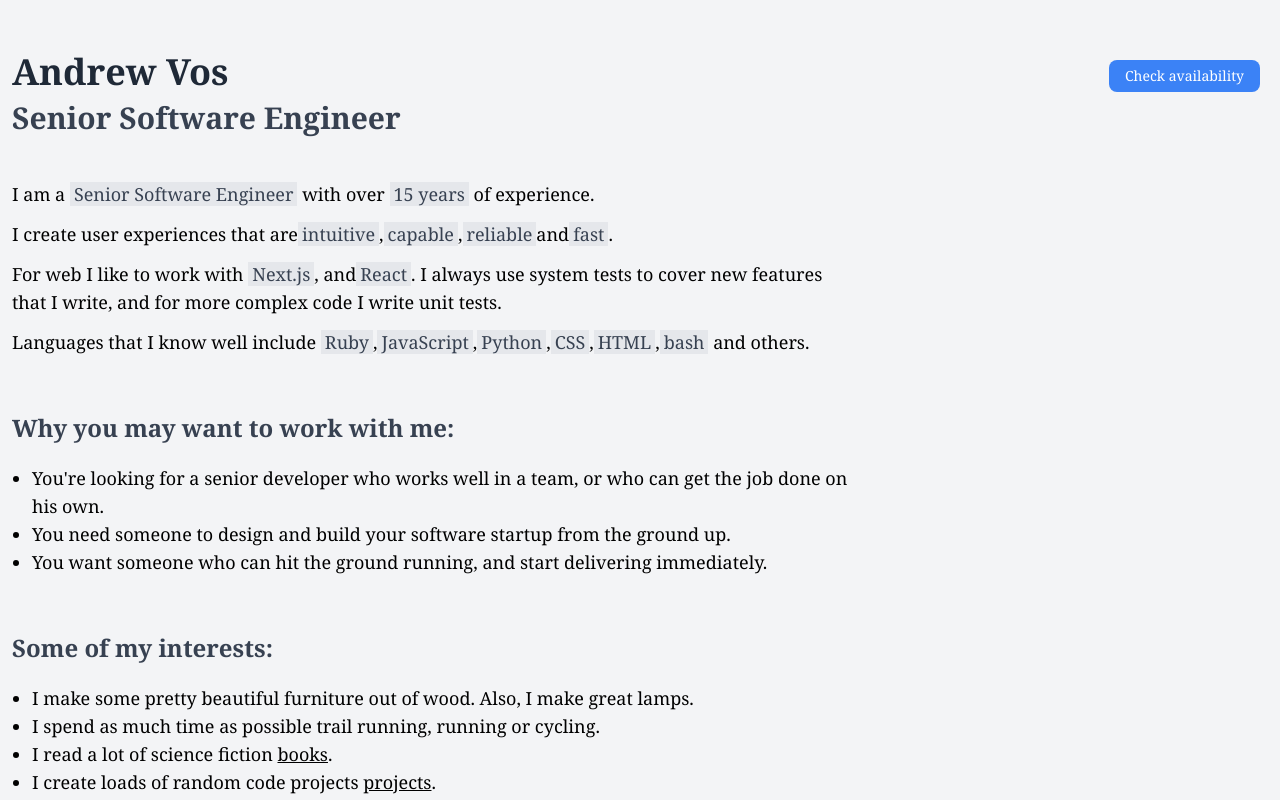
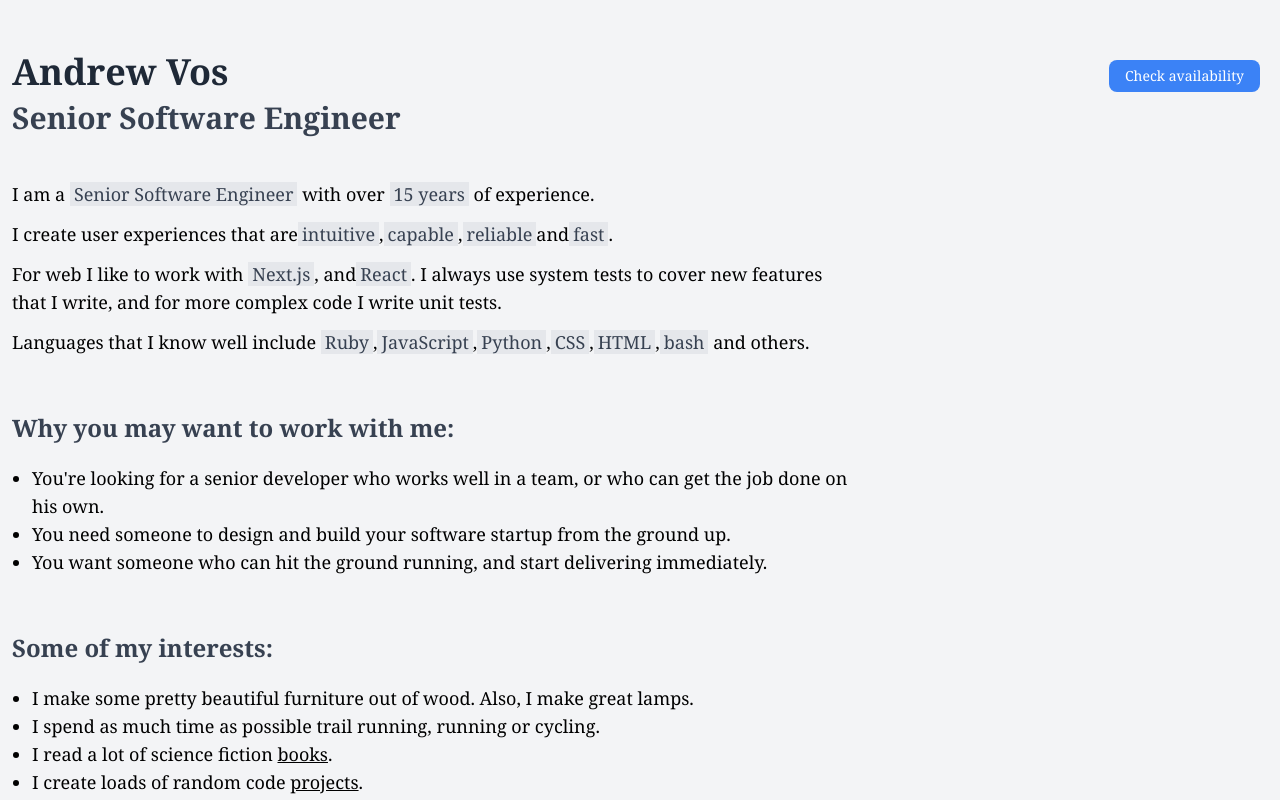
Before and after one commit to AndrewVos/andrewvos.com, a Next.js app: page /bio in a window 1280 px wide. Shown: the top 800 px of the page. Built offline with nearby package versions, Linux system fonts and the light colour scheme.

Commit message:
Fix typo

```diff
--- a/app/bio/page.tsx
+++ b/app/bio/page.tsx
@@ -129,7 +129,7 @@ export default function Bio() {
             </li>
 
             <li className="list-disc ml-5 text-lg">
-              I create loads of random code projects
+              I create loads of random code
               {" "}
               <a href="http://github.com/AndrewVos" className="underline">projects</a>.
             </li>
```
